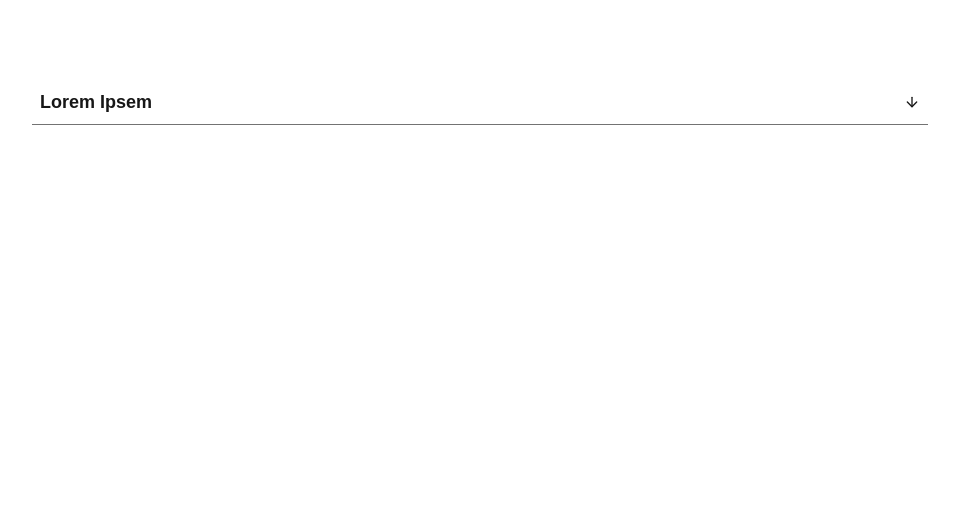
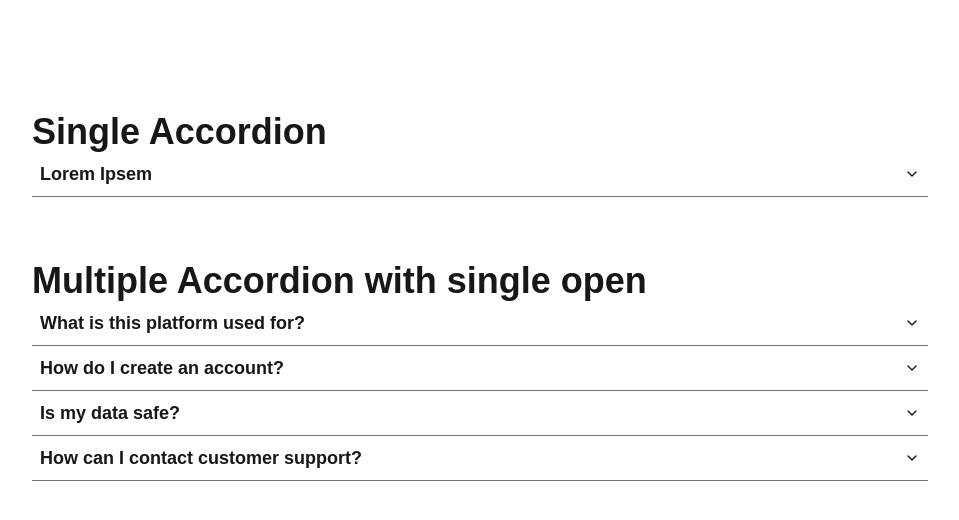
Before and after one commit to harshith-ashvi/react-machine-coding, a Next.js app: page /accordion in a window 1280 px wide. Shown: the top 520 px of the page, without its empty margins (160-1119 px from the left). Built offline with nearby package versions, Linux system fonts and the light colour scheme.

Commit message:
add seperate components as follow up questions - single accordion & multiple accor dion

```diff
--- a/src/app/accordion/accordion.tsx
+++ b/src/app/accordion/accordion.tsx
@@ -1,7 +1,7 @@
 "use client";
 
 import React from "react";
-import { ArrowDown } from "lucide-react";
+import { ChevronDown } from "lucide-react";
 import { cn } from "@/lib/utils";
 
 interface AccordionInterface {
@@ -33,7 +33,7 @@ const Accordion = ({
         onClick={handleToggle}
       >
         <p className="font-bold text-lg">{title}</p>
-        <ArrowDown
+        <ChevronDown
           className={cn("size-4 duration-300", isOpen ? "rotate-x-180" : "")}
         />
       </div>
--- /dev/null
+++ b/src/app/accordion/multiple-accordion.tsx
@@ -0,0 +1,61 @@
+"use client";
+
+import { useState } from "react";
+import Accordion from "./accordion";
+
+interface AccordionData {
+  title: string;
+  content: string;
+}
+
+const accordionData: AccordionData[] = [
+  {
+    title: "What is this platform used for?",
+    content:
+      "This platform helps users manage tasks, access useful tools, and find information in one place. It is designed to be simple, fast, and easy to use for everyday needs.",
+  },
+  {
+    title: "How do I create an account?",
+    content:
+      "To create an account, click on the sign-up button, enter your basic details, and follow the on-screen instructions. Once registered, you can log in and start using all available features.",
+  },
+  {
+    title: "Is my data safe?",
+    content:
+      "Yes, we take data security seriously. Your information is protected using standard security measures and is only used according to our privacy policy.",
+  },
+  {
+    title: "How can I contact customer support?",
+    content:
+      "You can reach customer support through the help section of the platform. Our support team is available to assist with questions, issues, or feedback and aims to respond within 24–48 hours.",
+  },
+];
+
+const MultipleAccordion = () => {
+  const [openIndex, setOpenIndex] = useState<number | null>(null);
+
+  const handleAccordionToggle = (accordionId: number | null) =>
+    setOpenIndex(accordionId === openIndex ? null : accordionId);
+
+  return (
+    <div className="py-8">
+      <h4 className="font-bold text-4xl">
+        Multiple Accordion with single open
+      </h4>
+      {accordionData.map((data, index) => {
+        return (
+          <Accordion
+            key={index}
+            title={data.title}
+            isOpen={openIndex === index}
+            onChange={() => handleAccordionToggle(index)}
+          >
+            <p>{data.content}</p>
+          </Accordion>
+        );
+      })}
+    </div>
+  );
+};
+
+export default MultipleAccordion;
--- a/src/app/accordion/page.tsx
+++ b/src/app/accordion/page.tsx
@@ -1,33 +1,11 @@
-"use client";
-
-import { useState } from "react";
-import Accordion from "./accordion";
+import SingleAccordion from "./single-accordion";
+import MultipleAccordion from "./multiple-accordion";
 
 const AccordionComponents = () => {
-  const [isOpen, setIsOpen] = useState<boolean>(false);
-
-  const handleAccordionToggle = (accordionId: boolean) =>
-    setIsOpen(accordionId);
-
   return (
     <div className="max-w-4xl mx-auto pt-20 min-h-screen">
-      <Accordion
-        title="Lorem Ipsem"
-        isOpen={isOpen}
-        onChange={handleAccordionToggle}
-      >
-        <p>
-          Lorem Ipsum is simply dummy text of the printing and typesetting
-          industry. Lorem Ipsum has been the industry standard dummy text ever
-          since the 1500s, when an unknown printer took a galley of type and
-          scrambled it to make a type specimen book. It has survived not only
-          five centuries, but also the leap into electronic typesetting,
-          remaining essentially unchanged. It was popularised in the 1960s with
-          the release of Letraset sheets containing Lorem Ipsum passages, and
-          more recently with desktop publishing software like Aldus PageMaker
-          including versions of Lorem Ipsum.
-        </p>
-      </Accordion>
+      <SingleAccordion />
+      <MultipleAccordion />
     </div>
   );
 };
--- /dev/null
+++ b/src/app/accordion/single-accordion.tsx
@@ -0,0 +1,36 @@
+"use client";
+
+import { useState } from "react";
+import Accordion from "./accordion";
+
+const SingleAccordion = () => {
+  const [isOpen, setIsOpen] = useState<boolean>(false);
+
+  const handleAccordionToggle = (accordionId: boolean) =>
+    setIsOpen(accordionId);
+
+  return (
+    <div className="py-8">
+      <h4 className="font-bold text-4xl">Single Accordion</h4>
+      <Accordion
+        title="Lorem Ipsem"
+        isOpen={isOpen}
+        onChange={handleAccordionToggle}
+      >
+        <p>
+          Lorem Ipsum is simply dummy text of the printing and typesetting
+          industry. Lorem Ipsum has been the industry standard dummy text ever
+          since the 1500s, when an unknown printer took a galley of type and
+          scrambled it to make a type specimen book. It has survived not only
+          five centuries, but also the leap into electronic typesetting,
+          remaining essentially unchanged. It was popularised in the 1960s with
+          the release of Letraset sheets containing Lorem Ipsum passages, and
+          more recently with desktop publishing software like Aldus PageMaker
+          including versions of Lorem Ipsum.
+        </p>
+      </Accordion>
+    </div>
+  );
+};
+
+export default SingleAccordion;
```
